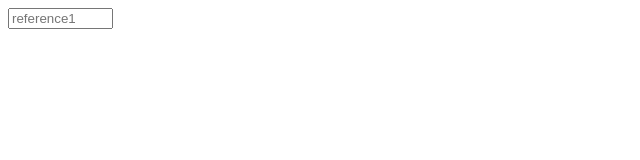
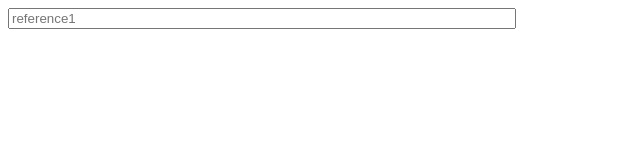
Before and after one commit to AXO-Offical/Referencer, a plain HTML site: page Index.html in a window 1280 px wide. Shown: the whole page, without its empty margins (0-640 px from the left). Drawn offline with Linux system fonts and the light colour scheme.

Commit message:
Update Index.html

```diff
--- a/Index.html
+++ b/Index.html
@@ -4,6 +4,6 @@
 
   </head>
   <body>
-    <input placeholder="reference1" size=10>
+    <input placeholder="reference1" style="width: 500px">
   </body>
 </html>
```
